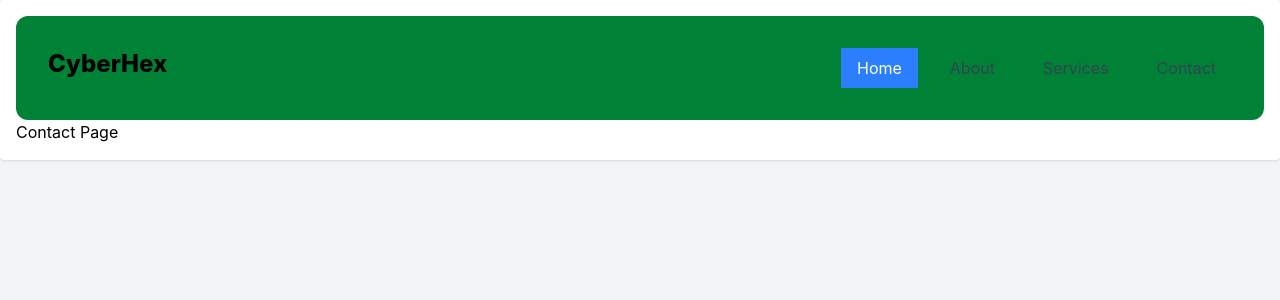
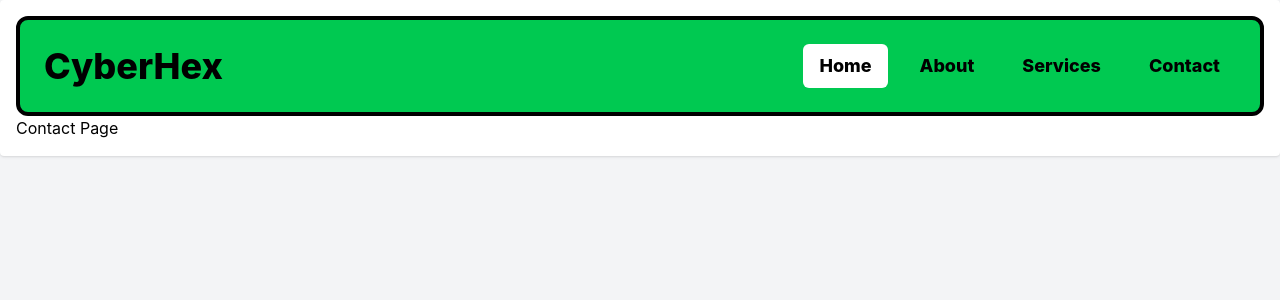
Before and after one commit to DulshanSiriwardhana/CyberHex, a React (Vite) app in the folder client/: page /contact in a window 1280 px wide. Shown: the top 300 px of the page. Built offline with nearby package versions, Linux system fonts and the light colour scheme.

Commit message:
navbar updated

```diff
--- a/client/src/components/navbar.tsx
+++ b/client/src/components/navbar.tsx
@@ -18,9 +18,9 @@ const NavBar = () => {
     };
 
     return (
-    <nav className="bg-green-700 text-white p-8 rounded-xl">
+    <nav className="bg-green-500 text-white p-6 rounded-xl border-4 border-black">
         <div className="mx-auto flex justify-between items-between">
-        <div className="text-2xl font-extrabold text-black">CyberHex</div>
+        <div className="text-4xl font-extrabold text-black text-center flex items-center justify-center">CyberHex</div>
         <div className="flex space-x-4">
             {items.map((item) => (
                 <NavItem
--- a/client/src/components/navitem.tsx
+++ b/client/src/components/navitem.tsx
@@ -1,6 +1,6 @@
 const NavItem=({isSelected, onClick, itemName}:{isSelected:boolean, onClick:()=>void, itemName:string})=>{
     return (
-        <div onClick={onClick} className={`px-4 py-2 cursor-pointer ${isSelected ? 'bg-blue-500 text-white' : 'text-gray-700 hover:bg-gray-200'}`}>
+        <div onClick={onClick} className={`px-4 py-2 cursor-pointer text-black rounded-md font-extrabold text-lg ${isSelected ? 'bg-white text-black' : 'hover:text-white hover:bg-black'}`}>
             {itemName}
         </div>
     )
```
